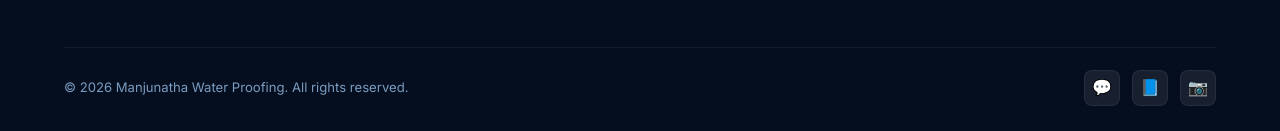
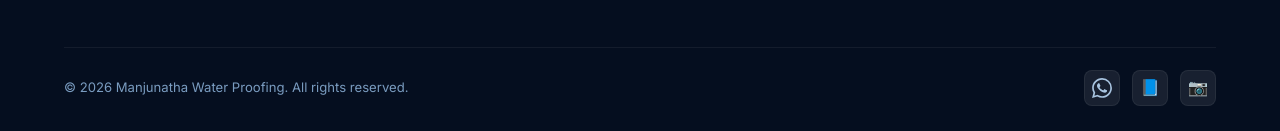
Before and after one commit to SManjunath7/Waterproof_freelance, a React (Vite) app in the folder freelance/client/: page / in a window 1280 px wide. Shown: the part 7238-7369 px from the top of the page. Built offline with nearby package versions, Linux system fonts and the light colour scheme; no server answers.

Commit message:
feat: add Footer component with contact details and navigation links

```diff
--- a/freelance/client/src/components/Footer.jsx
+++ b/freelance/client/src/components/Footer.jsx
@@ -1,5 +1,5 @@
 import React from 'react'
-import logo from '../assets/logo.jpeg'
+import logo from '../assets/manjunatha_enhanced.png'
 import './Footer.css'
 
 export default function Footer() {
@@ -39,11 +39,15 @@
         <div className="footer-socials">
           <a
             href="https://wa.me/918792232753?text=Hi%2C%20I%20need%20waterproofing%20service"
-            className="social-btn"
+            className="social-btn whatsapp"
             title="WhatsApp"
             target="_blank"
             rel="noopener noreferrer"
-          >💬</a>
+          >
+            <svg viewBox="0 0 24 24" width="20" height="20" fill="currentColor">
+              <path d="M17.472 14.382c-.297-.149-1.758-.867-2.03-.967-.273-.099-.471-.148-.67.15-.197.297-.767.966-.94 1.164-.173.199-.347.223-.644.075-.297-.15-1.255-.463-2.39-1.475-.883-.788-1.48-1.761-1.653-2.059-.173-.297-.018-.458.13-.606.134-.133.298-.347.446-.52.149-.174.198-.298.298-.497.099-.198.05-.371-.025-.52-.075-.149-.669-1.612-.916-2.207-.242-.579-.487-.5-.669-.51-.173-.008-.371-.01-.57-.01-.198 0-.52.074-.792.372-.272.297-1.04 1.016-1.04 2.479 0 1.462 1.065 2.875 1.213 3.074.149.198 2.096 3.2 5.077 4.487.709.306 1.262.489 1.694.625.712.227 1.36.195 1.871.118.571-.085 1.758-.719 2.006-1.413.248-.694.248-1.289.173-1.413-.074-.124-.272-.198-.57-.347m-5.421 7.403h-.004a9.87 9.87 0 01-5.031-1.378l-.361-.214-3.741.982.998-3.648-.235-.374a9.86 9.86 0 01-1.51-5.26c.001-5.45 4.436-9.884 9.888-9.884 2.64 0 5.122 1.03 6.988 2.898a9.825 9.825 0 012.893 6.994c-.003 5.45-4.437 9.884-9.885 9.884m8.413-18.297A11.815 11.815 0 0012.05 0C5.495 0 .16 5.335.157 11.892c0 2.096.547 4.142 1.588 5.945L.057 24l6.305-1.654a11.882 11.882 0 005.683 1.448h.005c6.554 0 11.89-5.335 11.893-11.893a11.821 11.821 0 00-3.48-8.413Z" />
+            </svg>
+          </a>
           <a href="#" className="social-btn" title="Facebook">📘</a>
           <a href="#" className="social-btn" title="Instagram">📷</a>
         </div>
```
